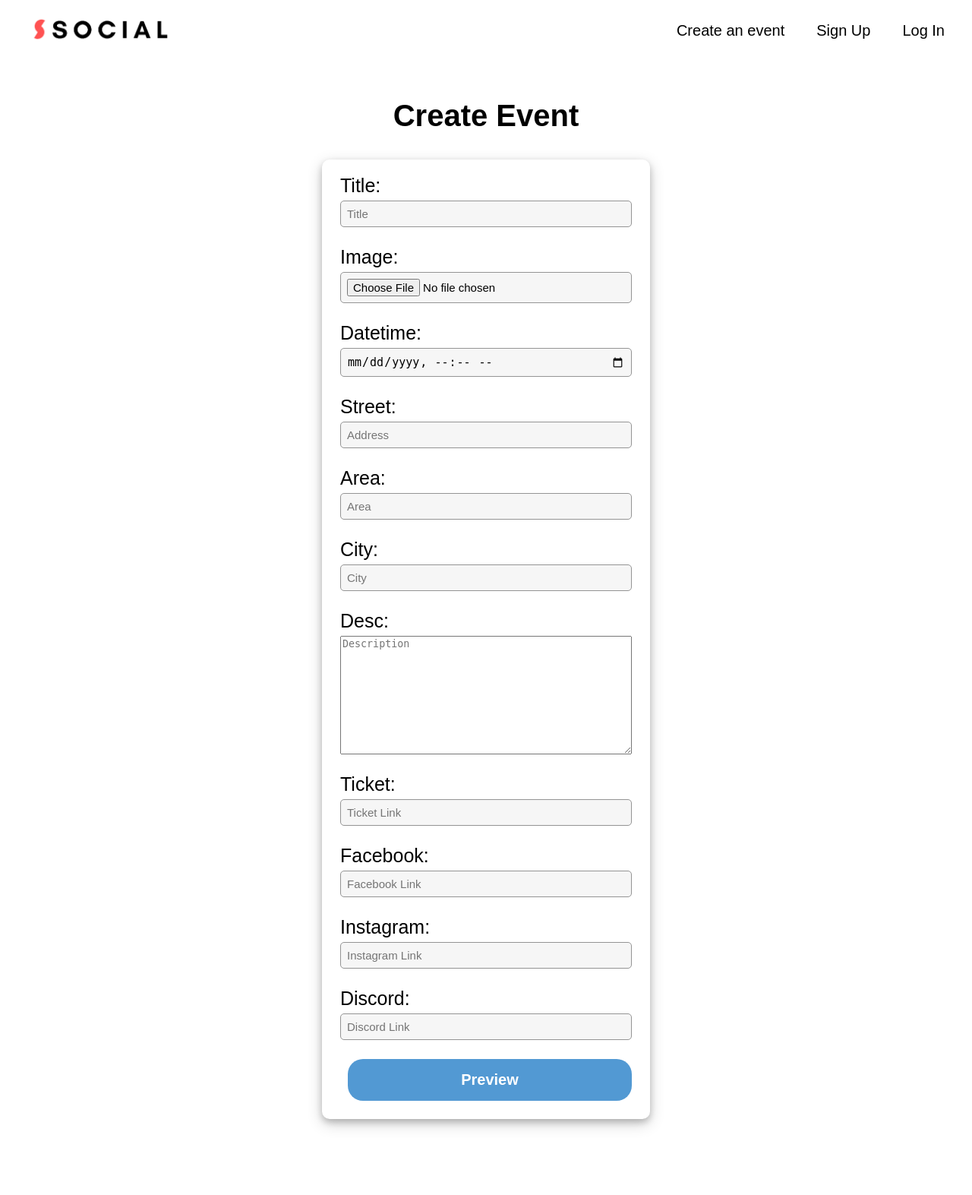
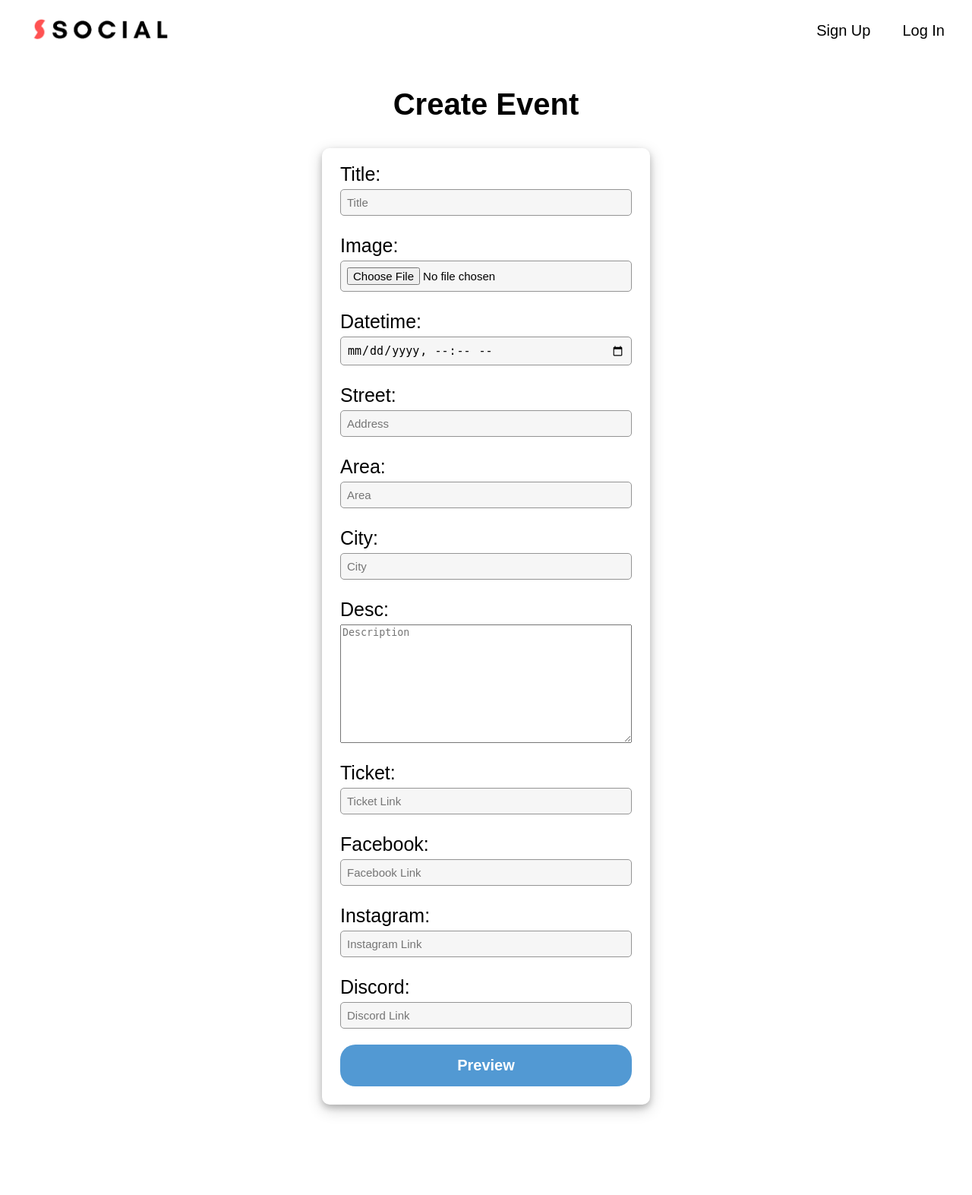
Before and after one commit to JamesDownes5/Social, a Django app: page /create/ in a window 1280 px wide. Shown: the whole page at 76% size. After the commit the page ends 1466 px from the top, so only its background shows below. Run offline with Django 4.2, Linux system fonts and the light colour scheme.

Commit message:
Minor adjustments

```diff
--- a/social/core/static/core/charles.css
+++ b/social/core/static/core/charles.css
@@ -20,8 +20,7 @@
 
 h1 {
   text-align: center;
-    padding-top: 15;
-    margin-top: 50px;
+  margin-top: 35px;
   margin-bottom: 35px;
 }
 
@@ -63,10 +62,10 @@
 }
 
 .content-section button{
+  cursor: pointer;
   width:auto;
   height: auto;
-  margin-top: 20px;
-  margin-left: 10px;
+  margin-top: 1rem;
   background-color: #5299d3;
   color: white;
   font-size: 20px;
@@ -77,28 +76,9 @@
   border-color: grey;
   padding: 1rem;
   border-width: 50px;
+  transition-duration: 0.2s;
 }
 
-  /* button {
-    cursor: pointer;
-    display: inline-block;
-    background: #333;
-    color: white;
-    font-size: 18px;
-    border: 0;
-    padding: 1rem 1.5rem;
-    margin: 0;
-    position: absolute;
-    top: 50%;
-    left: 50%;
-    -ms-transform: translate(-50%, -50%);
-    transform: translate(-50%, -50%);
+.content-section button:hover {
+  background-color: #4289c3;
 }
-
-  button:focus {
-    outline: none;
-  }
-
-  button:hover {
-    transform: scale(0);
-  } */
--- a/social/core/templates/core/create.html
+++ b/social/core/templates/core/create.html
@@ -3,52 +3,21 @@
 
 {% block title %}Create Event{% endblock %}
 {% block imports %}
-<link rel = "stylesheet" href={% static 'core/charles.css' %}>
-<script src={% static 'core/script.js'%}></script>
+<link rel="stylesheet" href={% static 'core/charles.css' %}>
 {% endblock %}
 
 <!-- Override header -->
 {% block search %}{% endblock %}
-{% block create %}{% endblock %}
+{% block authed_create_link %}{% endblock %}
+{% block unauthed_create_link %}{% endblock %}
 
 {% block content %}
-    <h1>Create Event</h1>
-    <div class="content-section">
+<h1>Create Event</h1>
+<div class="content-section">
     <form method="post">
         {% csrf_token %}
         {{ form }}
         <button type="submit">Preview</button>
-        <!-- <input type="submit" id="preview" name="preview" value="preview"> -->
     </form>
-    </div>
-    {% comment %} <div class="border">
-
-        <h1>Create Event</h1>
-
-        <form action="event.html">
-            <input type="text" id="title" name="title" placeholder="Title">
-            <p><input type="text" id="location" name="location" placeholder="Location"></p>
-            <p><input type="text" id="time" name="time" placeholder="Time"></p>
-            <p><input type="text" id="tickets" name="tickets" placeholder="Tickets"></p>
-            <p><input type="text" id="socials" name="socials" placeholder="Socials"></p>
-            <p><input type="text" id="tags" name="tags" placeholder="Tags"></p>
-            <p><input type="text" id="description" name="description" placeholder="Description"></p>
-
-            <p>
-                <input type="file" id="image_input" accept="image/png, image/jpg">
-
-            </p>
-
-            <a href={% url 'index' %}>
-                <input type="button" value="Cancel">
-            </a>
-            <a href={% url 'preview' %}>
-                <input type="button" value="Preview">
-            </a> {% endcomment %}
-
-
-        </form>
-
-
-    </div>
+</div>
 {% endblock %}
```
Also changed, not shown: social/core/templates/core/login.html (+2 -7 lines), social/core/templates/core/signup.html (+4 -14 lines). Lines whose indentation alone changed are shown as unchanged.
